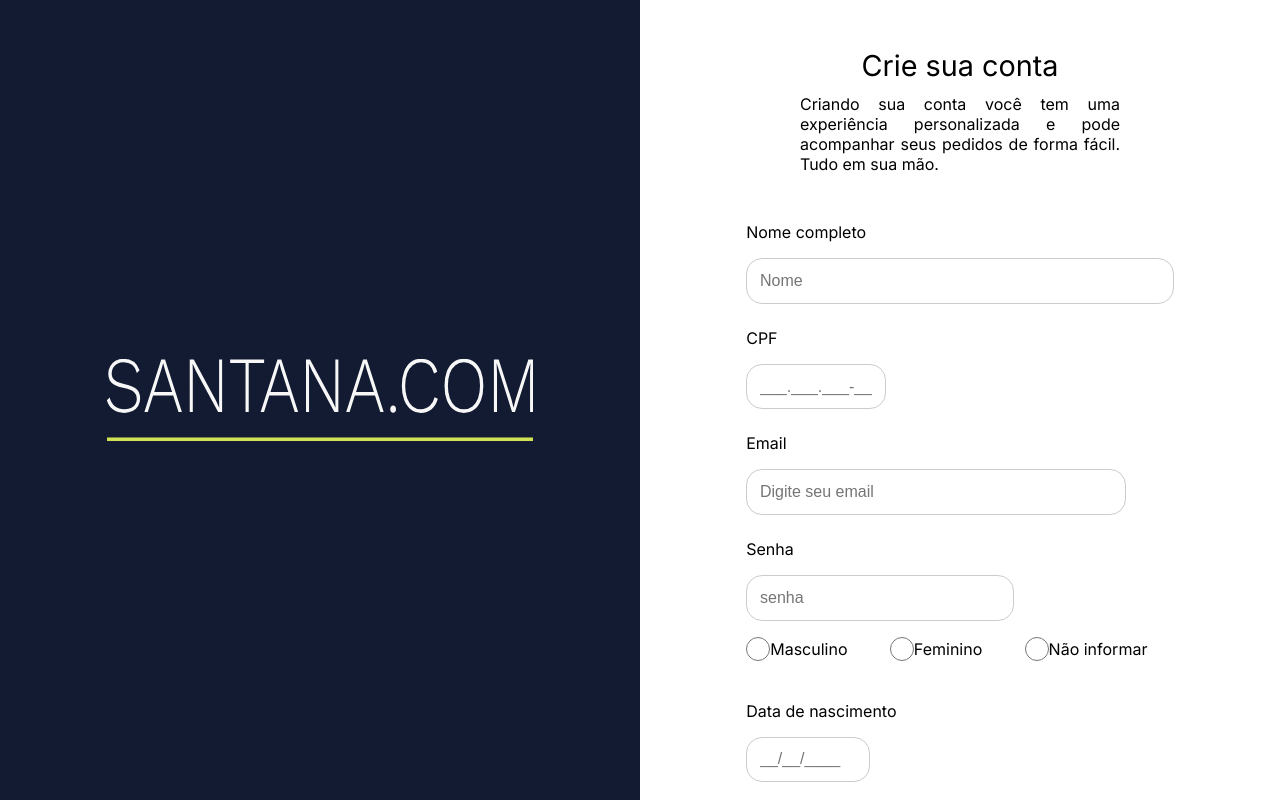
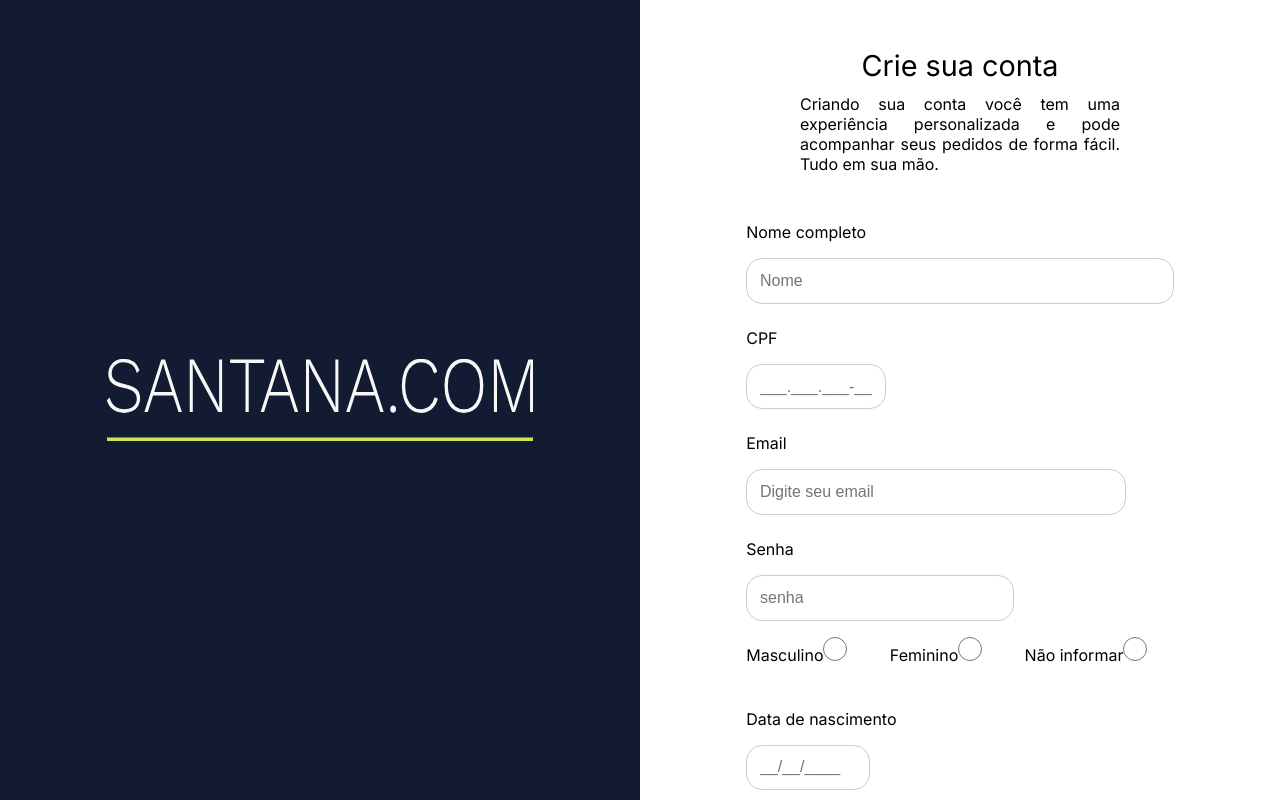
Before and after one commit to iSantanaaH/santana.com, a Next.js app in the folder front-end_next/: page /minha-conta/cadastro in a window 1280 px wide. Shown: the top 800 px of the page. Built offline with nearby package versions, Linux system fonts and the light colour scheme.

Commit message:
change layout inputs gender

```diff
--- a/front-end_next/app/minha-conta/cadastro/page.tsx
+++ b/front-end_next/app/minha-conta/cadastro/page.tsx
@@ -136,6 +136,8 @@ export default function ResgiterPage() {
 
             <div className={styles.ContentGender}>
               <div className={styles.OptionsGender}>
+                <label htmlFor="sex-m">
+                  <span>Masculino</span>
                   <input
                     ref={refInputGenderMan}
                     type="radio"
@@ -145,9 +147,11 @@ export default function ResgiterPage() {
                     onChange={() => setGenderErrorEmpty("")}
                     onBlur={ValidateEmptyInputsGender}
                   />
-                <label htmlFor="sex-m">Masculino</label>
+                </label>
               </div>
               <div className={styles.OptionsGender}>
+                <label htmlFor="sex-f">
+                  <span>Feminino</span>
                   <input
                     ref={refInputGenderWoman}
                     type="radio"
@@ -157,9 +161,11 @@ export default function ResgiterPage() {
                     onChange={() => setGenderErrorEmpty("")}
                     onBlur={ValidateEmptyInputsGender}
                   />
-                <label htmlFor="sex-f">Feminino</label>
+                </label>
               </div>
               <div className={styles.OptionsGender}>
+                <label htmlFor="undefined">
+                  <span>Não informar</span>
                   <input
                     ref={refInputGenderUninformed}
                     type="radio"
@@ -169,7 +175,7 @@ export default function ResgiterPage() {
                     onChange={() => setGenderErrorEmpty("")}
                     onBlur={ValidateEmptyInputsGender}
                   />
-                <label htmlFor="undefined">Não informar</label>
+                </label>
               </div>
               <div className={styles.OptionsGender}>
                 <span className={styles.SpanErrorRender}>
```
Lines whose indentation alone changed are shown as unchanged.
